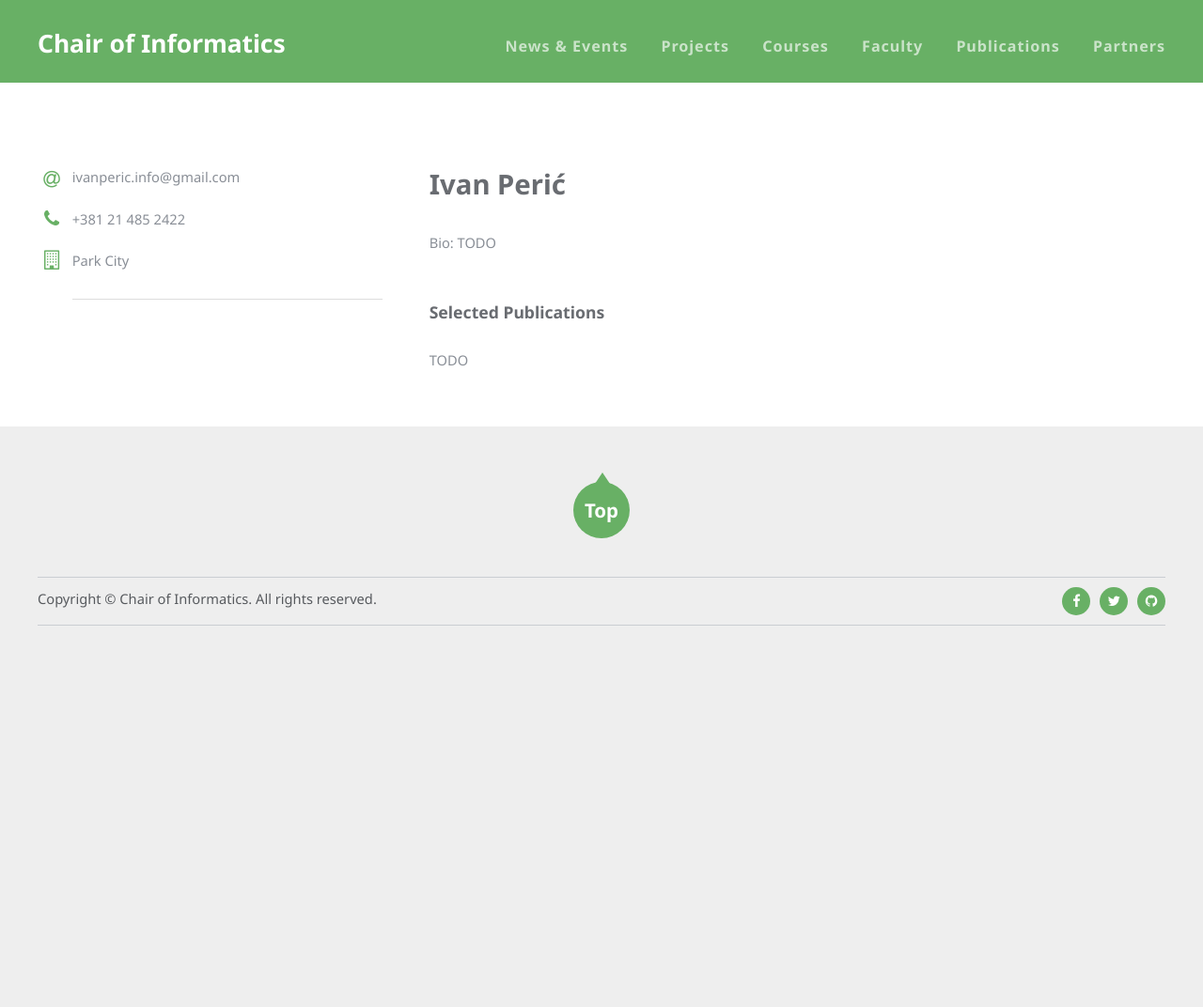
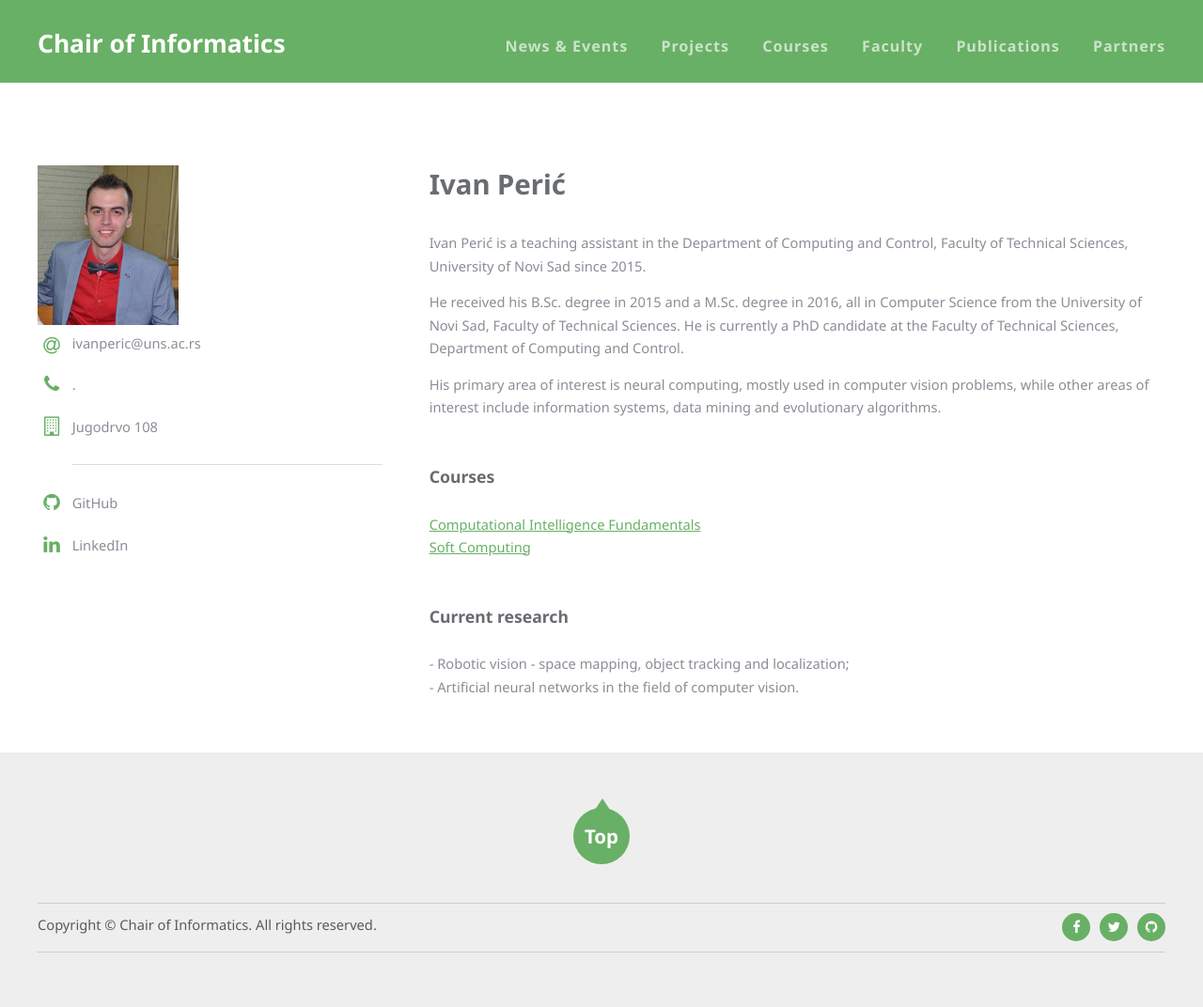
Before and after one commit to unsftn/informatika, a Jekyll site: the page built from _faculty/IvanPeric.md, in a window 1280 px wide. Shown: the whole page at 94% size. Built offline with Jekyll 4.4.1, drawn with Linux system fonts in a browser that asks for light colours; before the commit the page ends 900 px from its top, so only the background shows below that.

Commit message:
Personal page updated, course pages for ORI and SC created

```diff
--- a/_faculty/IvanPeric.md
+++ b/_faculty/IvanPeric.md
@@ -5,14 +5,28 @@ collection: faculty
 path: IvanPeric
 name: IvanPeric
 zvanje: TA
-email: ivanperic.info@gmail.com
-phone: +381 21 485 2422
-office: Park City
-photo:
+email: ivanperic@uns.ac.rs
+phone: .
+office: Jugodrvo 108
+photo: IvanPeric.jpg
+
+github: https://github.com/ivan7792
+linkedin:  https://www.linkedin.com/in/ivan-peri%C4%87-31049b60
+
 ---
 
-Bio: TODO
+Ivan Perić is a teaching assistant in the Department of Computing and Control, Faculty of Technical Sciences, University of Novi Sad since 2015.
 
-### Selected Publications
+He received his B.Sc. degree in 2015 and a M.Sc. degree in 2016, all in Computer Science from the University of Novi Sad, Faculty of Technical Sciences. He is currently a PhD candidate at the Faculty of Technical Sciences, Department of Computing and Control.
 
-TODO
+His primary area of interest is neural computing, mostly used in computer vision problems,
+while other areas of interest include information systems, data mining and evolutionary algorithms.
+
+### Courses
+
+[Computational Intelligence Fundamentals]({{"/ORI" | prepend: site.baseurl}})
+[Soft Computing]({{"/SC" | prepend: site.baseurl}})
+
+### Current research
+    - Robotic vision - space mapping, object tracking and localization;
+	- Artificial neural networks in the field of computer vision.
```
Also changed, not shown: _courses/ORI.md (added, +29 -0 lines), _courses/SC.md (added, +29 -0 lines), img/faculty/IvanPeric.jpg (added).
